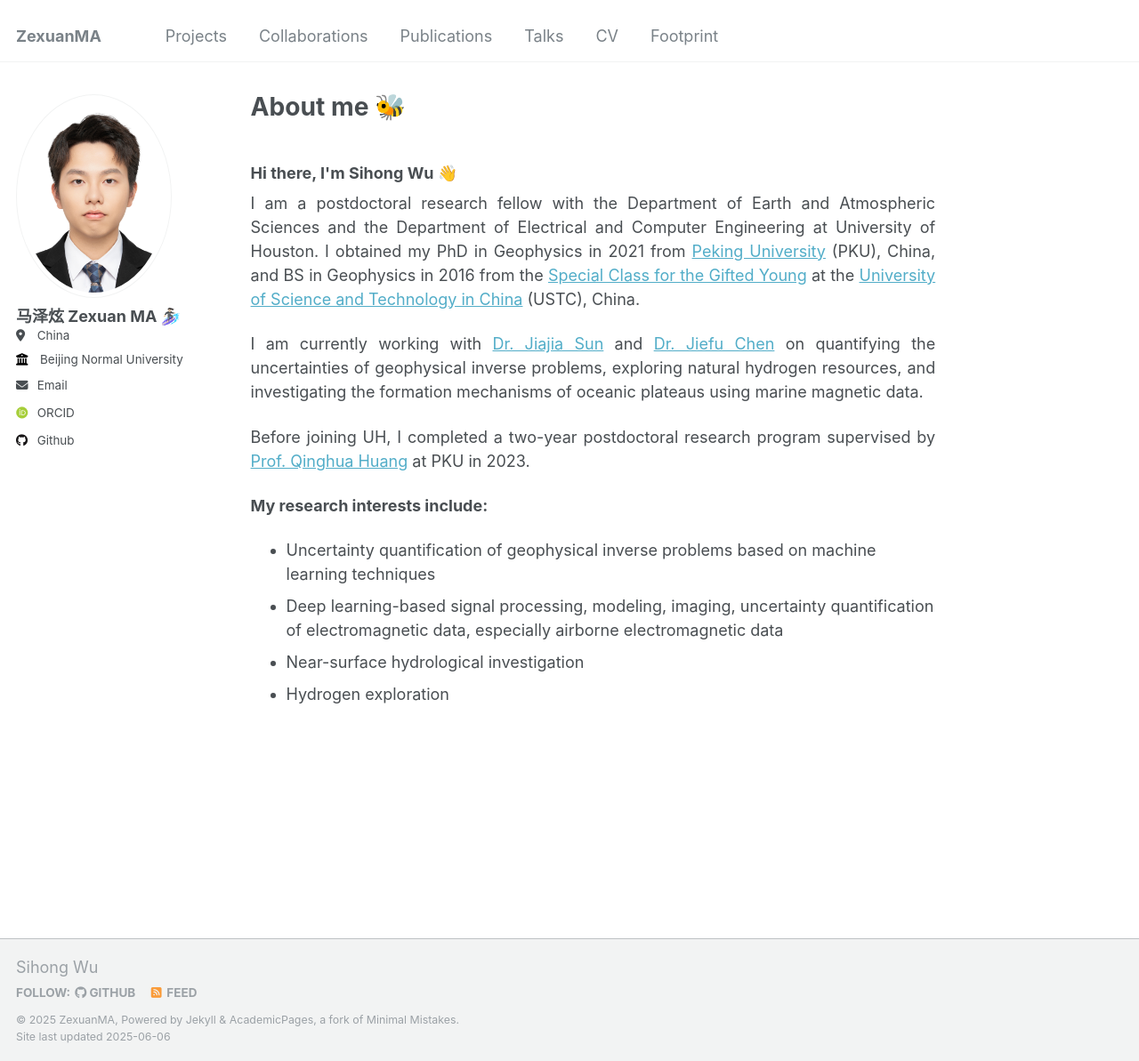
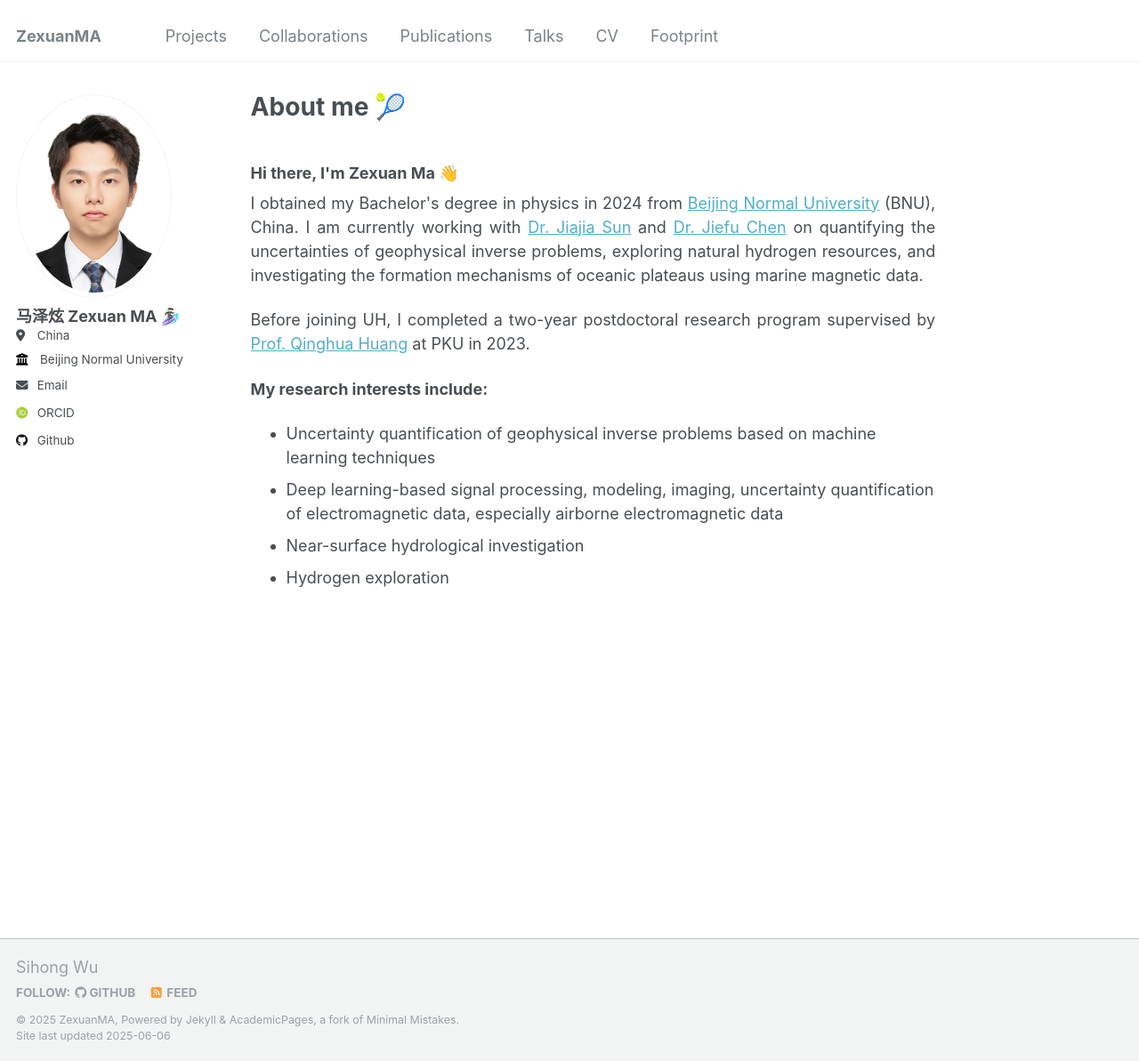
Before and after one commit to ZexuanMA/ZexuanMA.github.io, a Jekyll site: the page built from _pages/about.md, in a window 1280 px wide and 1193 px high. Shown: the whole window at 89% size. Built offline with Jekyll 4.4.1, drawn with Linux system fonts in a browser that asks for light colours; some web fonts are replaced.

Commit message:
Update about.md

```diff
--- a/_pages/about.md
+++ b/_pages/about.md
@@ -8,12 +8,9 @@ redirect_from:
 ---
 
 
-<h3>Hi there, I'm Sihong Wu &#128075;</h3>
+<h3>Hi there, I'm Zexuan Ma &#128075;</h3>
 <p align = "justify">
-  I am a postdoctoral research fellow with the Department of Earth and Atmospheric Sciences and the Department of Electrical and Computer Engineering at University of Houston. I obtained my PhD in Geophysics in 2021 from <a href="https://english.pku.edu.cn" target="_blank" rel="noopener noreferrer">Peking University</a> (PKU), China, and BS in Geophysics in 2016 from the <a href="https://en.wikipedia.org/wiki/Special_Class_for_the_Gifted_Young" target="_blank" rel="noopener noreferrer">Special Class for the Gifted Young</a> at the <a href="https://en.ustc.edu.cn/" target="_blank" rel="noopener noreferrer">University of Science and Technology in China</a> (USTC), China.
-</p>
-<p align = "justify">
-I am currently working with <a href="https://sites.google.com/view/jiajiasun" target="_blank" rel="noopener noreferrer">Dr. Jiajia Sun</a> and <a href="https://modal.ece.uh.edu/" target="_blank" rel="noopener noreferrer">Dr. Jiefu Chen</a> on quantifying the uncertainties of geophysical inverse problems, exploring natural hydrogen resources, and investigating the formation mechanisms of oceanic plateaus using marine magnetic data.
+  I obtained my Bachelor's degree in physics in 2024 from <a href="https://www.bnuzh.edu.cn/" target="_blank" rel="noopener noreferrer">Beijing Normal University</a> (BNU), China. I am currently working with <a href="https://sites.google.com/view/jiajiasun" target="_blank" rel="noopener noreferrer">Dr. Jiajia Sun</a> and <a href="https://modal.ece.uh.edu/" target="_blank" rel="noopener noreferrer">Dr. Jiefu Chen</a> on quantifying the uncertainties of geophysical inverse problems, exploring natural hydrogen resources, and investigating the formation mechanisms of oceanic plateaus using marine magnetic data.
 </p>
 <p align = "justify">
 Before joining UH, I completed a two-year postdoctoral research program supervised by <a href="https://scholar.google.com/citations?user=mvImZ_oAAAAJ&hl=en&oi=ao" target="_blank" rel="noopener noreferrer">Prof. Qinghua Huang</a> at PKU in 2023.
```
Also changed, not shown: other parts of _pages/about.md (+1 -1 lines).
